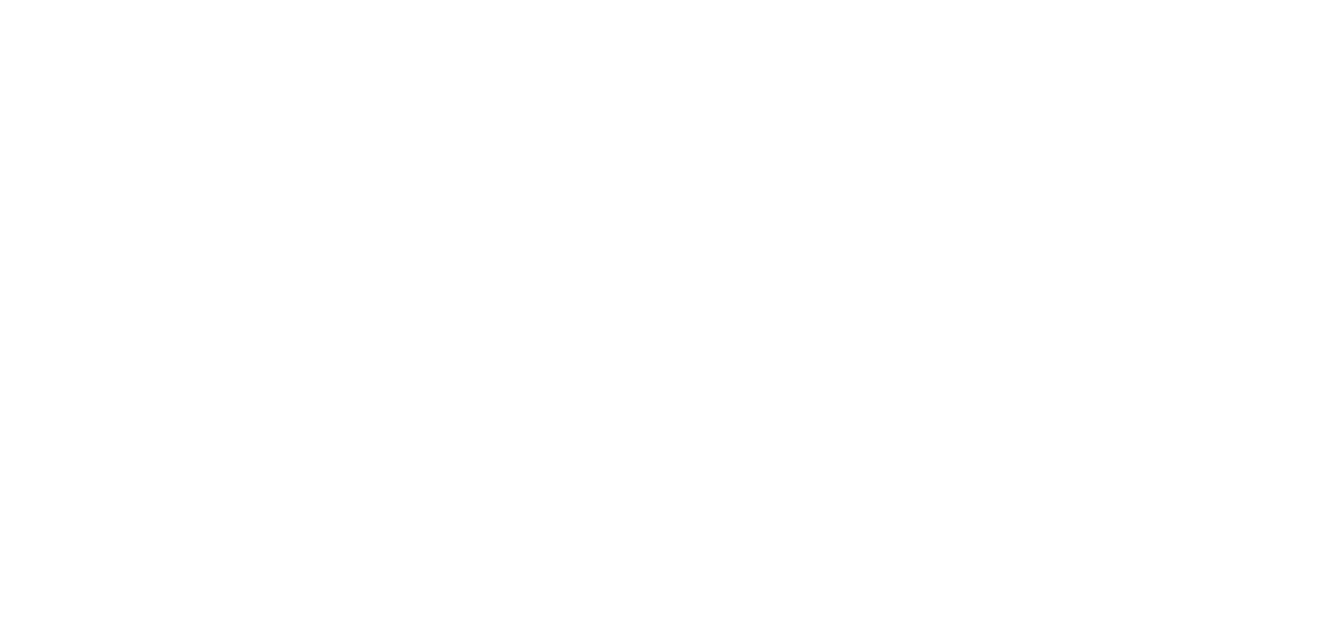
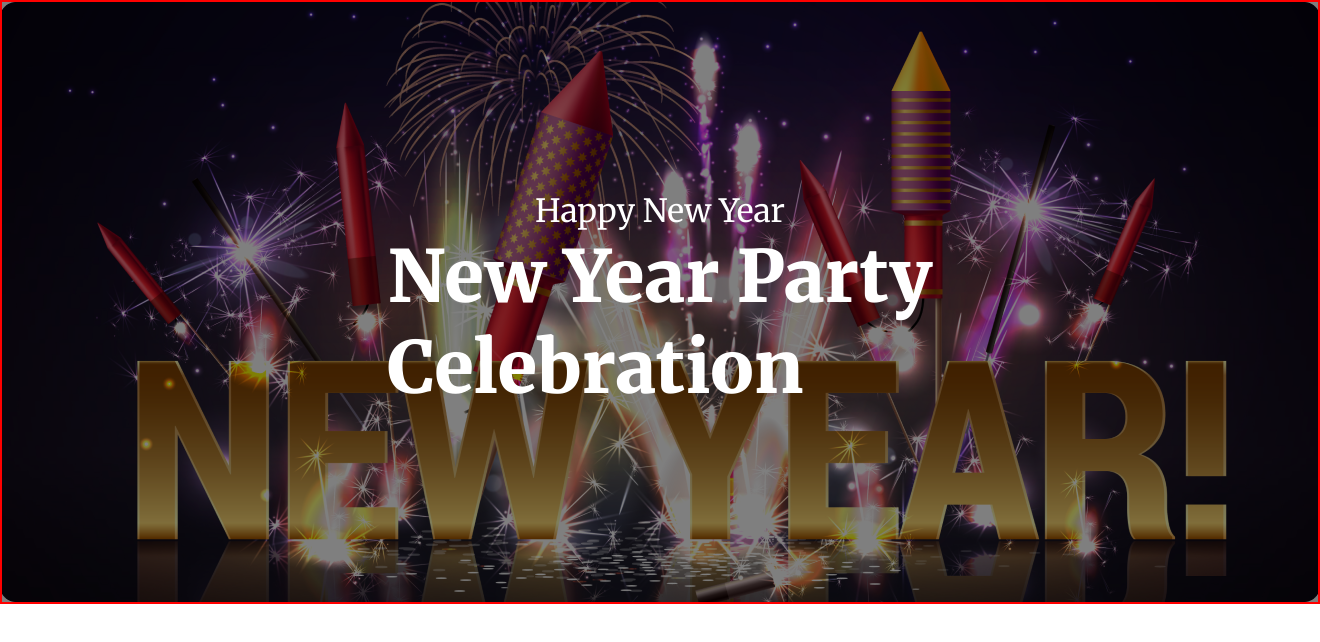
Before and after one commit to SmArafatRahman/Batch9-assignment-01, a plain HTML site: page index.html in a window 1280 px wide. Shown: the whole page, 1320 px wide, since content can reach past the window. Drawn offline with Linux system fonts and the light colour scheme.

Commit message:
Basic Project Setup, Banner, Explore Flex

```diff
--- a/index.html
+++ b/index.html
@@ -7,8 +7,11 @@
     <link rel="stylesheet" href="styles/style.css">
 </head>
 <body>
-    <header>
-
+    <header class="banner-container">
+        <div class="banner-content">
+            <p>Happy New Year</p>
+            <h1>New Year Party<br> Celebration</h1>
+        </div>
     </header>
     <main>
 
--- a/styles/style.css
+++ b/styles/style.css
@@ -1,6 +1,50 @@
 
 @import url('https://fonts.googleapis.com/css2?family=Merriweather:ital,wght@0,300;0,400;0,700;0,900;1,300;1,400;1,700;1,900&display=swap');
+
+*{
+    /* When You set height/width count with margin and padding */
+    box-sizing: border-box;
+    margin: 0;
+    padding: 0;
+}
 
 body{
     font-family: "Merriweather", serif;
 }
+
+/* Banner Section style starts here */
+.banner-container{
+    width: 1320px;
+    /* 2 pas thkay same margin chera dibe (It will give the same margin from both sides */
+    margin: 0 auto;
+    border: 2px solid red;
+    min-height: 600px;
+    background-image: url(../images/Banner\ Image.png);
+    background-position: center;
+    background-repeat: no-repeat;
+    background-size: cover;
+    background-color: rgb(0,0,0, 0.5);
+    background-blend-mode: overlay;
+}
+
+.banner-content{
+    display: flex;
+    flex-direction: column;
+    justify-content: center;
+    align-items: center;
+    height: 600px;
+}
+
+.banner-content p, h1{
+    color: white;
+}
+
+h1{
+    font-size: 72px;
+    font-weight: 900;
+}
+
+.banner-content p{
+    font-size: 32px;
+    font-weight: 400;
+}
```
